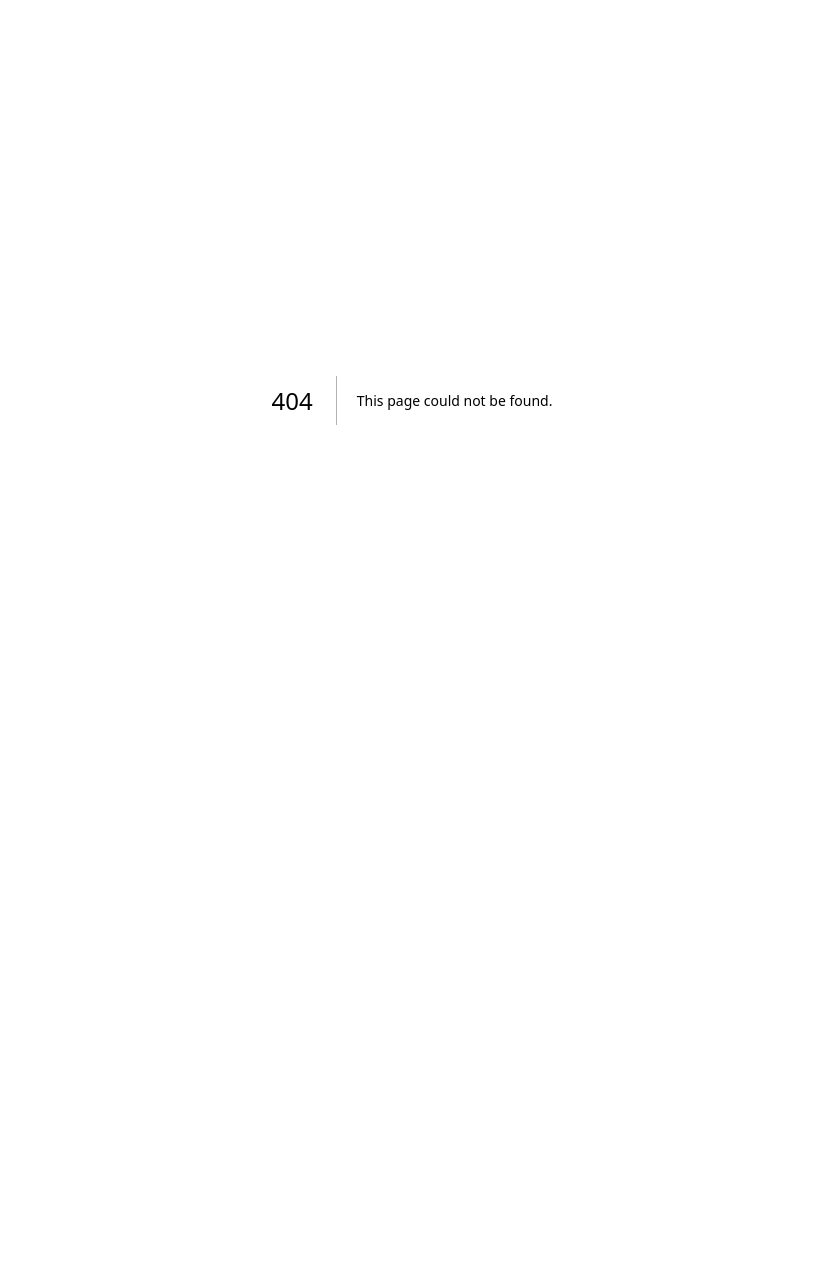
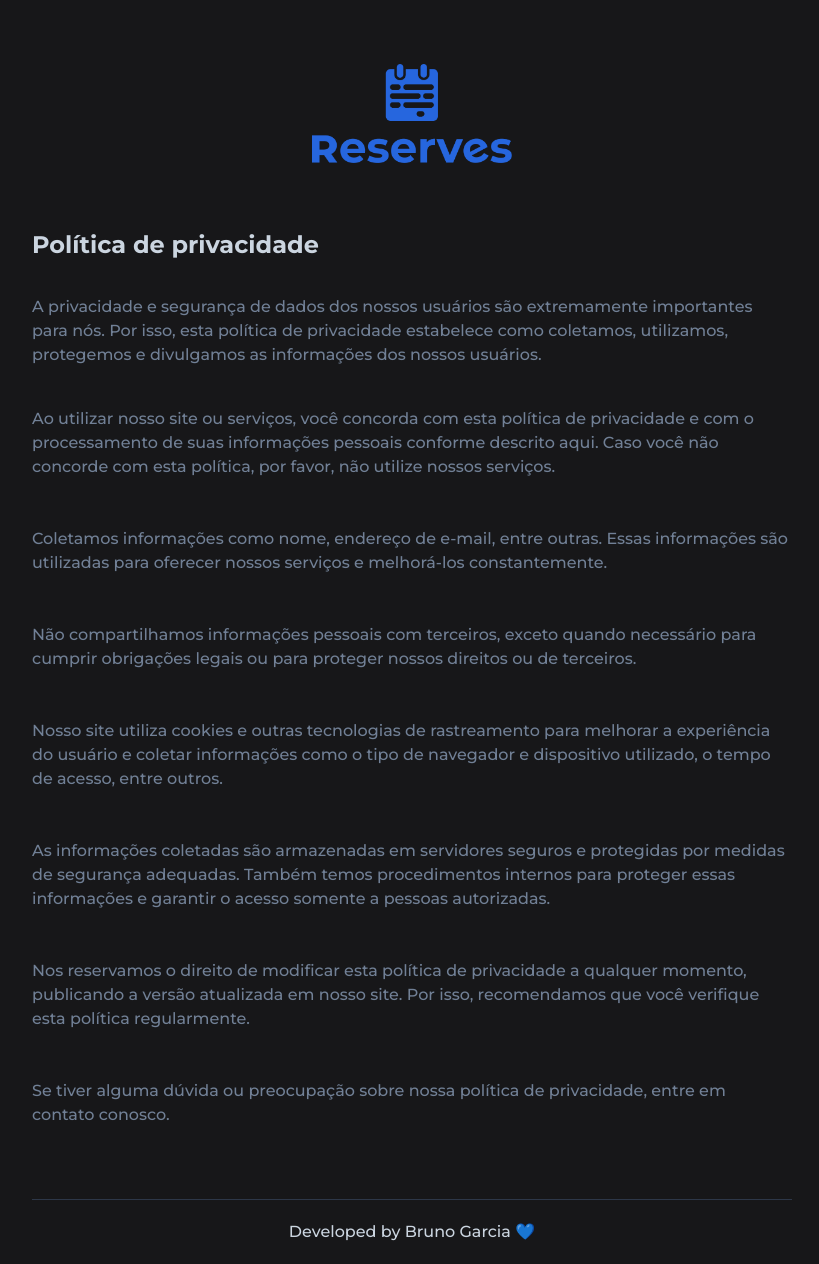
Before and after one commit to Brunowilliang/site, a Next.js app: page /apps/reserves in a window 1280 px wide. Before the commit this address had no page. Shown: the whole page, without its empty margins (228-1047 px from the left). Before the commit the page ends 800 px from the top, so only its background shows below. Built offline with nearby package versions, Linux system fonts and the light colour scheme.

Commit message:
Criando a pagina de politica de privacidade

```diff
--- /dev/null
+++ b/pages/apps/reserves/index.tsx
@@ -0,0 +1,57 @@
+import type { NextPage } from 'next'
+import Head from 'next/head'
+import { Box, Text, Stack, UnorderedList, ListItem } from '@chakra-ui/react'
+import Image from 'next/image'
+
+const Truco: NextPage = () => {
+  return (
+    <Box mx="auto" maxWidth="800px">
+      <Head>
+        <title>Contador de truco</title>
+        <meta name="description" content="Aplicativo para AppStore e GooglePlay" />
+        <link rel="icon" href="/favicon.ico" />
+      </Head>
+
+      <Stack spacing={16} mx={5} maxWidth="800px" alignItems="center" my={16}>
+        <Image
+          src="/logoReserves.png"
+          alt="Reserves app"
+          width={200}
+          height={200}
+        />
+        <Stack spacing={8} alignItems="start">
+          <Text fontSize='2xl' fontWeight="bold" textAlign="start" color="gray.300">Política de privacidade</Text>
+          <Text fontWeight="medium" color="gray.500">
+            A privacidade e segurança de dados dos nossos usuários são extremamente importantes para nós. Por isso, esta política de privacidade estabelece como coletamos, utilizamos, protegemos e divulgamos as informações dos nossos usuários.
+          </Text>
+          <Text fontWeight="medium" color="gray.500" my={2}>
+            Ao utilizar nosso site ou serviços, você concorda com esta política de privacidade e com o processamento de suas informações pessoais conforme descrito aqui. Caso você não concorde com esta política, por favor, não utilize nossos serviços.
+          </Text>
+          <Text fontWeight="medium" color="gray.500" my={2}>
+            Coletamos informações como nome, endereço de e-mail, entre outras. Essas informações são utilizadas para oferecer nossos serviços e melhorá-los constantemente.
+          </Text>
+          <Text fontWeight="medium" color="gray.500" my={2}>
+            Não compartilhamos informações pessoais com terceiros, exceto quando necessário para cumprir obrigações legais ou para proteger nossos direitos ou de terceiros.
+          </Text>
+          <Text fontWeight="medium" color="gray.500" my={2}>
+            Nosso site utiliza cookies e outras tecnologias de rastreamento para melhorar a experiência do usuário e coletar informações como o tipo de navegador e dispositivo utilizado, o tempo de acesso, entre outros.
+          </Text>
+          <Text fontWeight="medium" color="gray.500" my={2}>
+            As informações coletadas são armazenadas em servidores seguros e protegidas por medidas de segurança adequadas. Também temos procedimentos internos para proteger essas informações e garantir o acesso somente a pessoas autorizadas.
+          </Text>
+          <Text fontWeight="medium" color="gray.500" my={2}>
+            Nos reservamos o direito de modificar esta política de privacidade a qualquer momento, publicando a versão atualizada em nosso site. Por isso, recomendamos que você verifique esta política regularmente.
+          </Text>
+          <Text fontWeight="medium" color="gray.500" my={2}>
+            Se tiver alguma dúvida ou preocupação sobre nossa política de privacidade, entre em contato conosco.
+          </Text>
+        </Stack>
+      </Stack>
+      <Box borderTop="1px solid" borderColor="gray.700" mx={5} textAlign="center" fontWeight="medium" color="gray.300">
+          <Text my={5}>Developed by Bruno Garcia 💙</Text>
+      </Box>
+    </Box>
+  )
+}
+
+export default Truco
```
Also changed, not shown: public/logoReserves.png (added).
